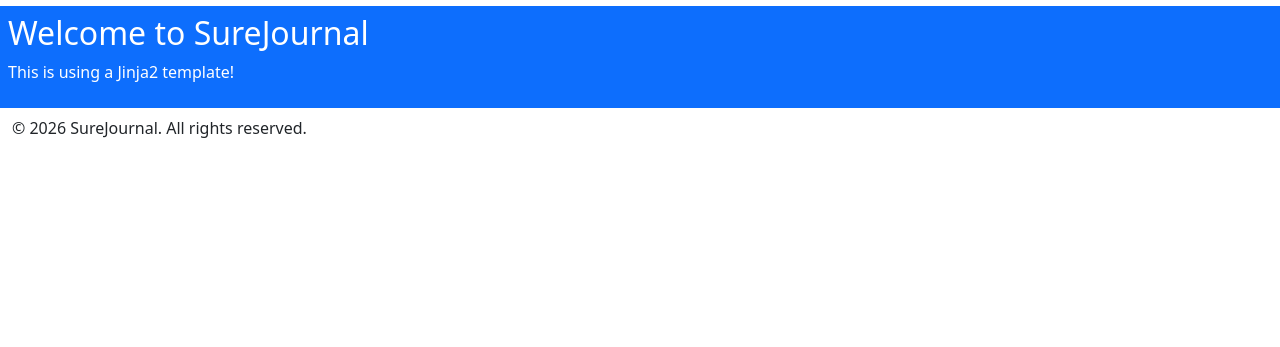
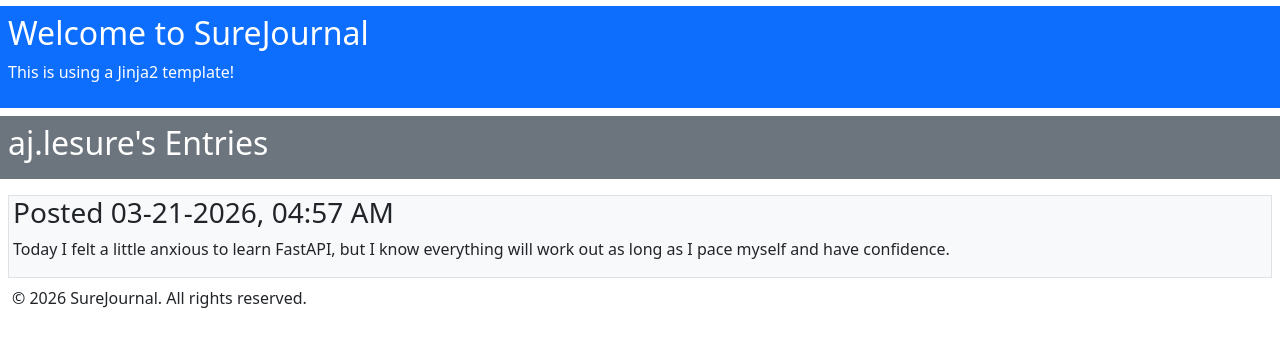
Before and after one commit to AJurBoii/surejournal, a FastAPI app: page /entries in a window 1280 px wide. Shown: the part 50-397 px from the top of the page. Run offline with FastAPI, Linux system fonts and the light colour scheme; parts of the project's set-up code (start-up, migrations or seed data) failed here and were passed over.

Commit message:
Make entries based on Journal objects

```diff
--- a/main.py
+++ b/main.py
@@ -3,7 +3,7 @@ from datetime import datetime
 from fastapi import FastAPI, Request
 from fastapi.templating import Jinja2Templates
 
-from entries import JournalEntry
+from entries import JournalEntry, UserJournal
 
 app = FastAPI(
     version="0.1.0",
@@ -14,33 +14,38 @@ app = FastAPI(
 
 templates = Jinja2Templates(directory="templates")
 
-entries: list[JournalEntry] = [
-    JournalEntry(
-        user="aj.lesure",
-        content="Today I felt a little anxious to learn FastAPI, but I know everything will work out as long as I pace myself and have confidence.",
-        timestamp=datetime(2026, 3, 19, 13, 4, 0),
-    ),
-    JournalEntry(
-        user="aj.lesure",
-        content="I just learned how to create datetime objects and format them into strings. I feel pretty good about that!",
-        timestamp=datetime(2026, 3, 19, 13, 11, 0),
-    ),
-    JournalEntry(
-        user="random.person",
-        content="Hello, I am a random person using this journaling app to write about my feelings and keep track of my mood. It's helpful!!",
-        timestamp=datetime.now(),
-    ),
-]
+# entries: list[JournalEntry] = [
+#     JournalEntry(
+#         user="aj.lesure",
+#         content="Today I felt a little anxious to learn FastAPI, but I know everything will work out as long as I pace myself and have confidence.",
+#         timestamp=datetime(2026, 3, 19, 13, 4, 0),
+#     ),
+#     JournalEntry(
+#         user="aj.lesure",
+#         content="I just learned how to create datetime objects and format them into strings. I feel pretty good about that!",
+#         timestamp=datetime(2026, 3, 19, 13, 11, 0),
+#     ),
+#     JournalEntry(
+#         user="random.person",
+#         content="Hello, I am a random person using this journaling app to write about my feelings and keep track of my mood. It's helpful!!",
+#         timestamp=datetime.now(),
+#     ),
+# ]
+
+journal = UserJournal("aj.lesure")
+journal.addEntry(
+    "Today I felt a little anxious to learn FastAPI, but I know everything will work out as long as I pace myself and have confidence."
+)
 
 
 @app.get("/", include_in_schema=False)
 @app.get("/entries", include_in_schema=False)
 def home(request: Request):
     return templates.TemplateResponse(
-        request, "home.html", {"entries": entries, "title": "Posts"}
+        request, "home.html", {"journal": journal, "title": "Entries"}
     )
 
 
 @app.get("/api/entries")
 def get_entries():
-    return entries
+    return journal.getEntries()
--- a/templates/home.html
+++ b/templates/home.html
@@ -4,20 +4,18 @@
         <h2>Welcome to SureJournal</h2>
         <p>This is using a Jinja2 template!</p>
     </div>
-    {% if entries %}
+    {% if journal %}
     <div class="container-fluid bg-secondary text-white p-2 my-2">
         <div class="row row-cols-2">
-            <div class="col"><h2>Entries</h2></div>
-            <div class="col"><h2>aj.lesure</h2></div>
+            <div class="col"><h2>{{ journal.getUser() }}'s Entries</h2></div>
         </div>
     </div>
     <div class="container-fluid">
         <div class="row">
-        {% for entry in entries %}
+        {% for entry in journal.getEntries().values() %}
             <div class="col bg-light border m-2 g-2">
                 <h3>{{ entry.getTimestamp() }}</h3>
-                <h4>{{ entry.getUser() }}</h4>
-                <p>{{ entry.getEntry() }}</p>
+                <p>{{ entry.getContent() }}</p>
             </div>
         {% endfor %}
         </div>
```
